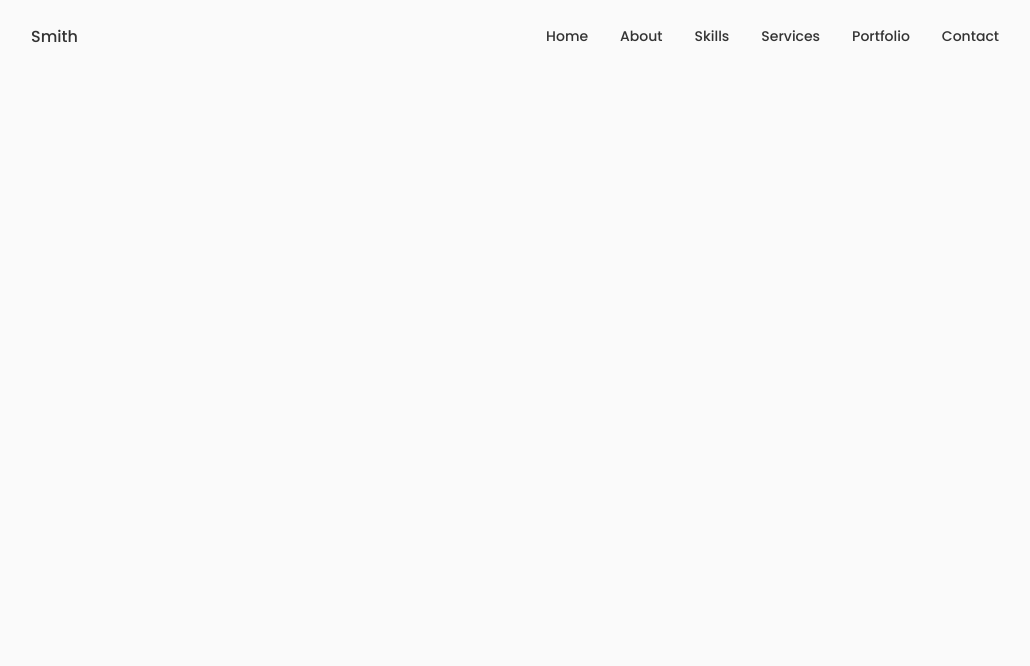
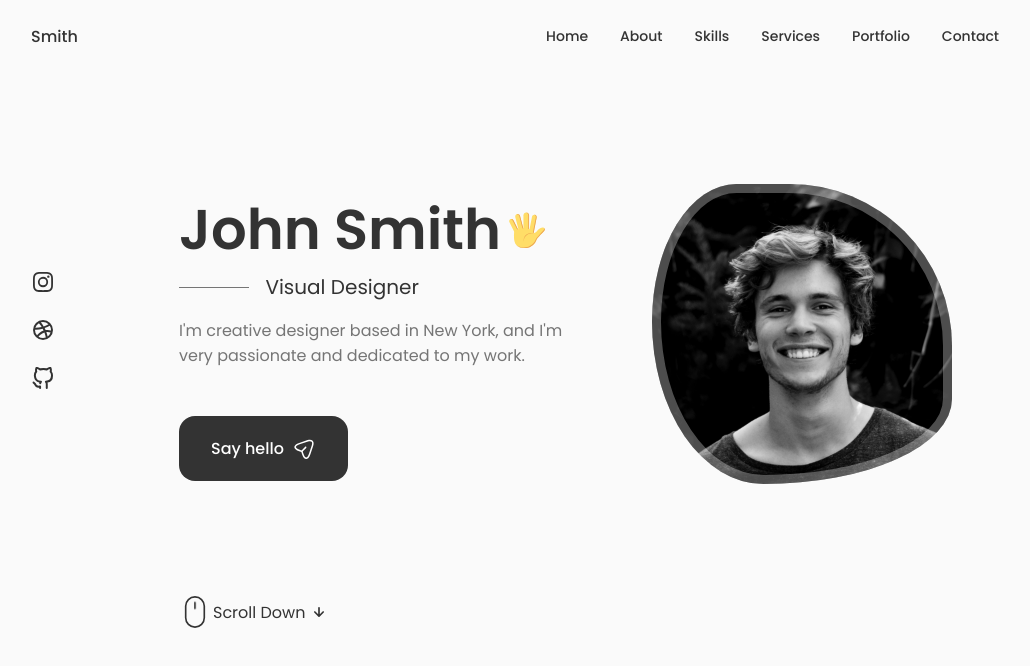
Before and after one commit to alterproger/portfolio, a Next.js app: page / in a window 1280 px wide. Shown: the top 666 px of the page, without its empty margins (125-1155 px from the left). Built offline with nearby package versions, Linux system fonts and the light colour scheme.

Commit message:
feat: add hero section

```diff
--- a/src/app/page.tsx
+++ b/src/app/page.tsx
@@ -1,3 +1,9 @@
+import { Hero } from '@/sections/sections';
+
 export default function Home() {
-  return <main></main>;
+  return (
+    <main>
+      <Hero />
+    </main>
+  );
 }
--- /dev/null
+++ b/src/sections/hero/components/components.tsx
@@ -0,0 +1,3 @@
+export { Info } from './info/info';
+export { ScrollDown } from './scroll-down/scroll-down';
+export { Socials } from './socials/socials';
--- /dev/null
+++ b/src/sections/hero/hero.tsx
@@ -0,0 +1,23 @@
+import clsx from 'clsx';
+import styles from './styles.module.scss';
+import { Info, ScrollDown, Socials } from './components/components';
+
+const Hero = () => {
+  return (
+    <section
+      className={clsx('section', styles['section'])}
+      id="home"
+    >
+      <div className={clsx('container', styles['container'])}>
+        <div className={styles['content']}>
+          <Socials />
+          <div className={styles['img']} />
+          <Info />
+        </div>
+        <ScrollDown />
+      </div>
+    </section>
+  );
+};
+
+export { Hero };
--- /dev/null
+++ b/src/sections/hero/styles.module.scss
@@ -0,0 +1,69 @@
+.container {
+  display: grid;
+  gap: 1.5rem;
+  row-gap: 7rem;
+}
+
+.content {
+  display: grid;
+  gap: 1.5rem;
+  padding-top: 3.5rem;
+  align-items: center;
+  grid-template-columns: 0.5fr 3fr;
+  column-gap: 1.2rem;
+
+  @media (width >= 768px) {
+    grid-template-columns: 100px repeat(2, 1fr);
+    padding-top: 5.5rem;
+  }
+
+  @media (width >= 992px) {
+    grid-template-columns: 116px repeat(2, 1fr);
+    column-gap: 2rem;
+  }
+}
+
+.img {
+  --img-size: 180px;
+  --shadow-size: 6px;
+
+  background-image: url('../../assets/img/profile.jpg');
+  background-repeat: no-repeat;
+  background-position: center;
+  background-size: cover;
+  box-shadow: inset 0 0 0 var(--shadow-size) rgb(255 255 255 / 30%);
+  width: var(--img-size);
+  height: var(--img-size);
+  animation: profile 8s ease-in-out infinite 1s;
+
+  @media (width >= 350px) {
+    --img-size: 200px;
+    --shadow-size: 8px;
+  }
+
+  @media (width >= 768px) {
+    --img-size: 250px;
+    --shadow-size: 8px;
+    order: 1;
+    justify-self: center;
+  }
+
+  @media (width >= 992px) {
+    --img-size: 300px;
+    --shadow-size: 9px;
+  }
+}
+
+@keyframes profile {
+  0% {
+    border-radius: 60% 40% 30% 70% / 60% 30% 70% 40%;
+  }
+
+  50% {
+    border-radius: 30% 60% 70% 40% / 50% 60% 30% 60%;
+  }
+
+  100% {
+    border-radius: 60% 40% 30% 70% / 60% 30% 70% 40%;
+  }
+}
--- /dev/null
+++ b/src/sections/sections.tsx
@@ -0,0 +1 @@
+export { Hero } from './hero/hero';
```
